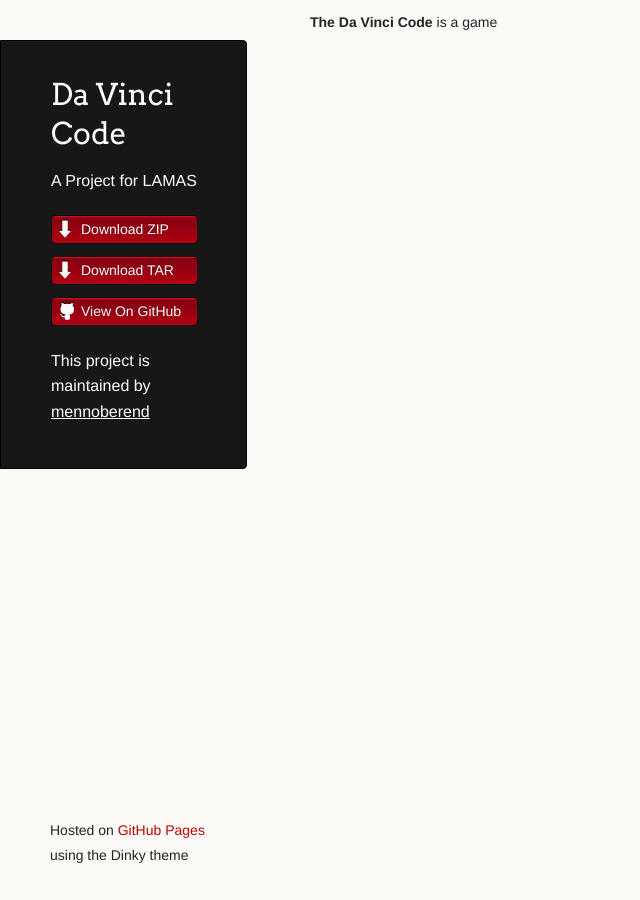
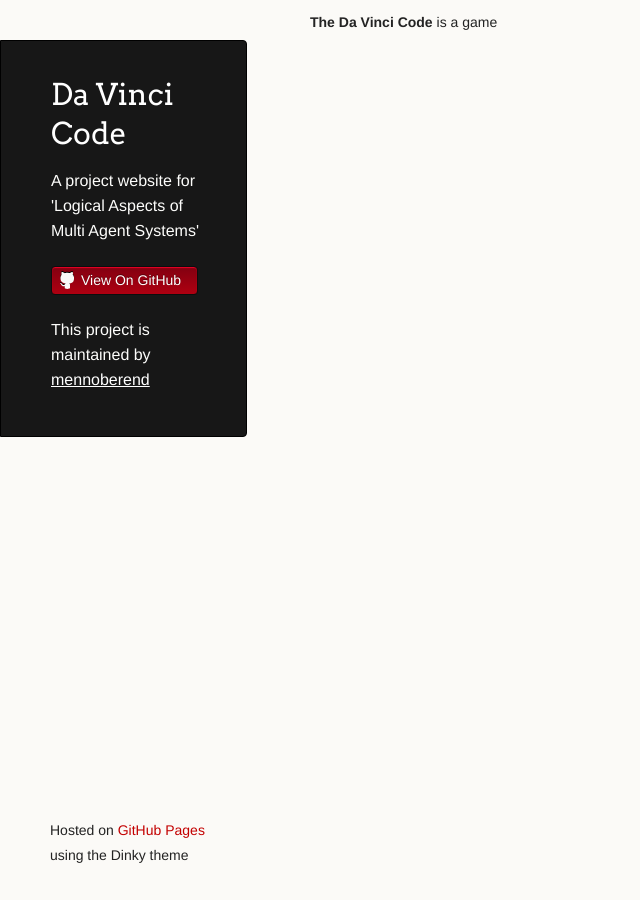
Before and after one commit to mennoberend/LAMAS_davinci, a Jekyll site: the page built from docs/index.md, in a window 1280 px wide. Shown: the whole page, without its empty margins (0-640 px from the left). Built offline with Jekyll 4.4.1, drawn with Linux system fonts in a browser that asks for light colours.

Commit message:
dded changes to commit

```diff
--- a/docs/_config.yml
+++ b/docs/_config.yml
@@ -1,5 +1,5 @@
 title: Da Vinci Code
-description: A Project for LAMAS
-show_downloads: true
+description: A project website for 'Logical Aspects of Multi Agent Systems'
+show_downloads: false
 google_analytics:
 theme: jekyll-theme-dinky
--- a/docs/_layouts/default.html
+++ b/docs/_layouts/default.html
@@ -20,8 +20,7 @@
 
         <ul>
           {% if site.show_downloads %}
-            <li class="download"><a class="buttons" href="{{ site.github.zip_url }}">Download ZIP</a></li>
-            <li class="download"><a class="buttons" href="{{ site.github.tar_url }}">Download TAR</a></li>
+            <li class="download"><a class="buttons" href="{{ site.github.zip_url }}">Download project</a></li>
           {% endif %}
           <li><a class="buttons github" href="{{ site.github.repository_url }}">View On GitHub</a></li>
         </ul>
```
